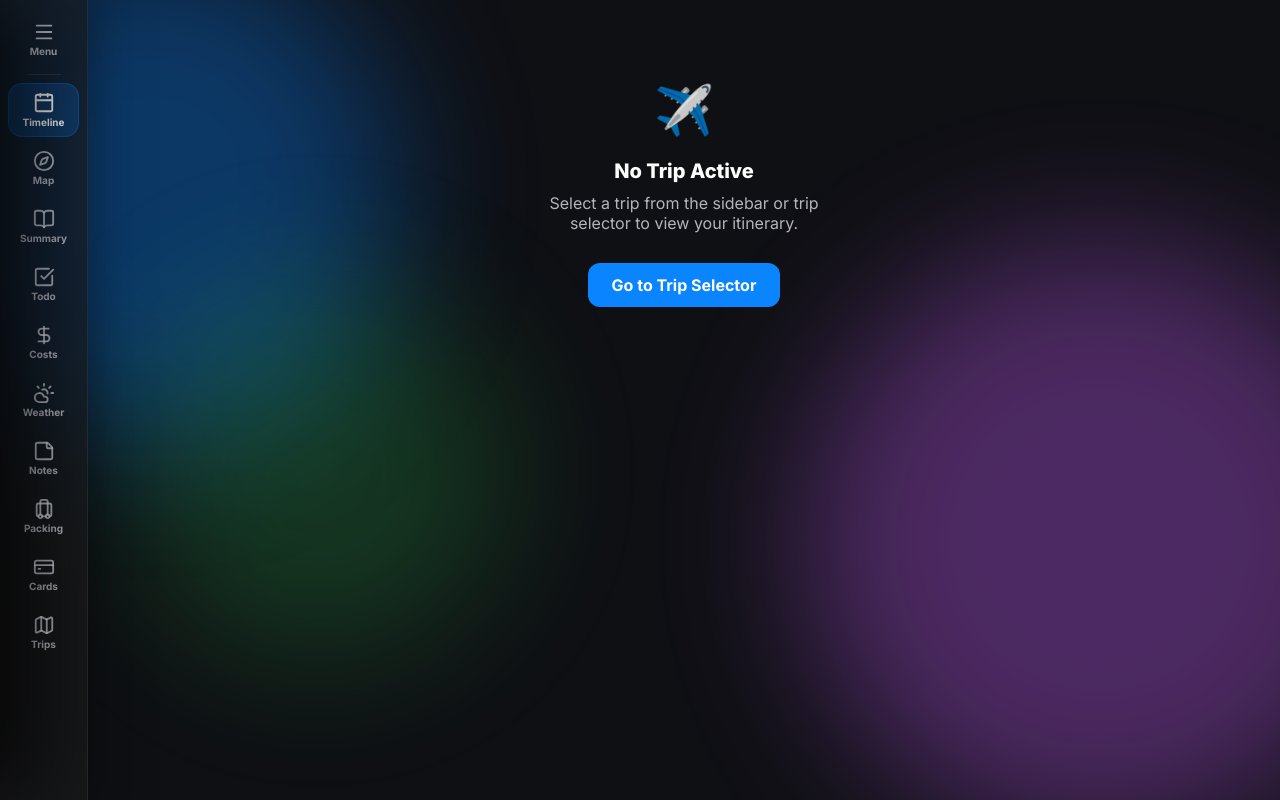
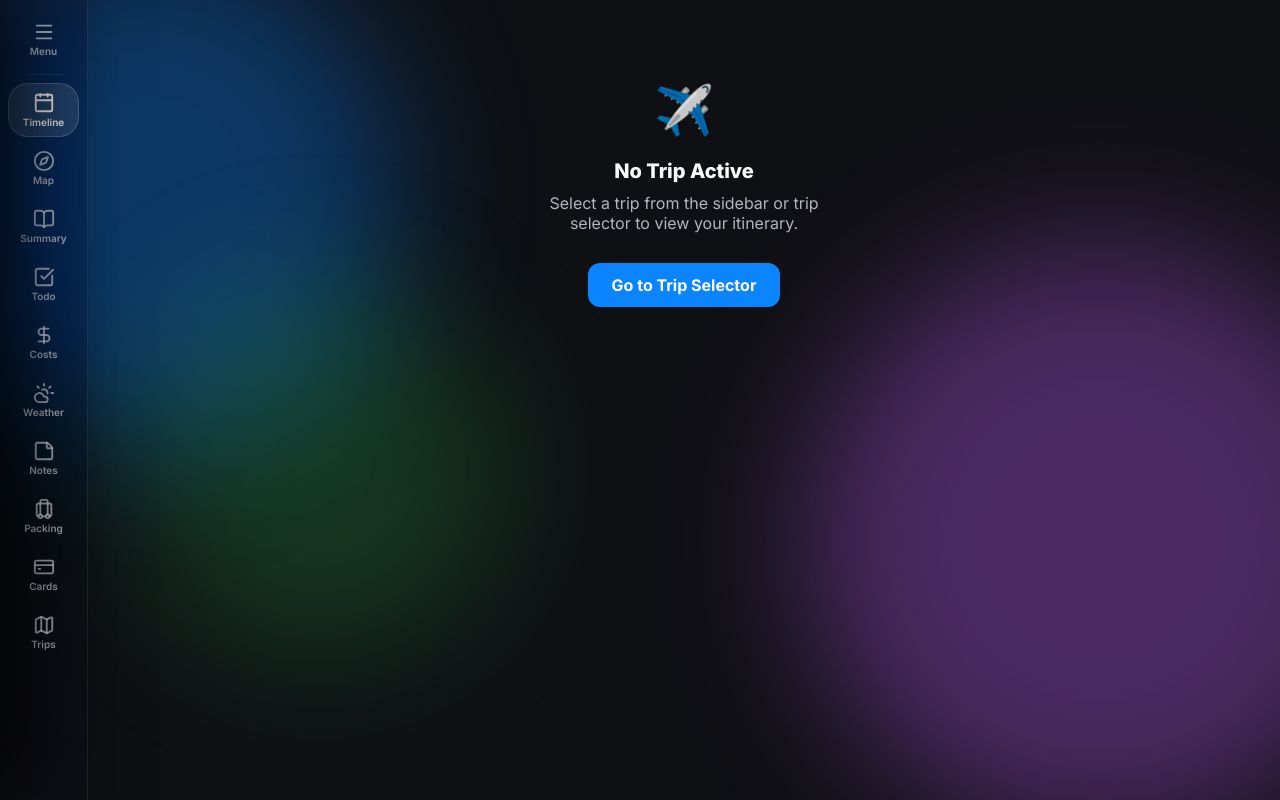
Before and after one commit to Jibboo41/vacay-planning, a React (Vite) app in the folder webapp/: page /timeline in a window 1280 px wide. Built offline with nearby package versions, Linux system fonts and the light colour scheme; no server answers; the database is empty; sample sign-in values are in the browser's storage.

Commit message:
Match bottom tab bar and side rail styling to the day pill bar
Co-authored-by: Jibboo41 <20841326+Jibboo41@users.noreply.github.com>

```diff
--- a/webapp/src/index.css
+++ b/webapp/src/index.css
@@ -293,11 +293,11 @@ input, textarea {
   gap: 6px;
   overflow-y: auto;
   padding: calc(12px + env(safe-area-inset-top)) 8px 16px;
-  background: rgba(28, 28, 30, 0.72);
+  background: rgba(15, 16, 20, 0.35);
   border-right: 1px solid rgba(255, 255, 255, 0.08);
-  box-shadow: 10px 0 36px rgba(0, 0, 0, 0.22);
-  backdrop-filter: blur(30px) saturate(1.5);
-  -webkit-backdrop-filter: blur(30px) saturate(1.5);
+  box-shadow: 4px 0 30px rgba(0, 0, 0, 0.1);
+  backdrop-filter: blur(40px) saturate(200%);
+  -webkit-backdrop-filter: blur(40px) saturate(200%);
 }
 
 .desktop-side-rail__list {
@@ -318,7 +318,9 @@ input, textarea {
   width: 100%;
   min-height: 54px;
   padding: 7px 3px;
-  border-radius: 14px;
+  border-radius: 20px;
+  border: 1px solid transparent;
+  background: transparent;
   display: flex;
   flex-direction: column;
   align-items: center;
@@ -327,24 +329,25 @@ input, textarea {
   color: var(--sys-label-secondary);
   text-decoration: none;
   font-size: 10px;
-  font-weight: 700;
+  font-weight: 600;
   line-height: 1.1;
-  transition: color 0.18s ease, background 0.18s ease, transform 0.18s ease;
+  transition: all 0.2s ease;
 }
 
 .desktop-side-rail__item:hover {
-  color: #fff;
-  background: rgba(255, 255, 255, 0.08);
+  color: var(--sys-label-primary);
+  background: rgba(255, 255, 255, 0.06);
 }
 
 .desktop-side-rail__item:active {
   transform: scale(0.94);
 }
 
-.desktop-side-rail__item--active {
-  color: #fff;
-  background: rgba(10, 132, 255, 0.24);
-  box-shadow: inset 0 0 0 1px rgba(10, 132, 255, 0.32);
+.desktop-side-rail__item--active,
+.desktop-side-rail__item--active:hover {
+  color: var(--sys-label-primary);
+  background: rgba(255, 255, 255, 0.12);
+  border-color: rgba(255, 255, 255, 0.20);
 }
 
 .mobile-tab-bar {
@@ -353,11 +356,11 @@ input, textarea {
   z-index: 2400;
   min-height: calc(var(--mobile-tab-bar-height) + env(safe-area-inset-bottom));
   padding: 4px 8px max(4px, env(safe-area-inset-bottom));
-  background: rgba(28, 28, 30, 0.82);
-  border-top: 1px solid rgba(255, 255, 255, 0.1);
-  box-shadow: 0 -10px 34px rgba(0, 0, 0, 0.28);
-  backdrop-filter: blur(30px) saturate(1.5);
-  -webkit-backdrop-filter: blur(30px) saturate(1.5);
+  background: rgba(15, 16, 20, 0.35);
+  border-top: 1px solid rgba(255, 255, 255, 0.08);
+  box-shadow: 0 -4px 30px rgba(0, 0, 0, 0.1);
+  backdrop-filter: blur(40px) saturate(200%);
+  -webkit-backdrop-filter: blur(40px) saturate(200%);
 }
 
 .mobile-tab-bar__list {
@@ -380,7 +383,9 @@ input, textarea {
   min-width: 0;
   min-height: 56px;
   padding: 5px 2px;
-  border-radius: 12px;
+  border-radius: 20px;
+  border: 1px solid transparent;
+  background: transparent;
   display: flex;
   flex-direction: column;
   align-items: center;
@@ -389,9 +394,9 @@ input, textarea {
   color: var(--sys-label-secondary);
   text-decoration: none;
   font-size: 9px;
-  font-weight: 700;
+  font-weight: 600;
   line-height: 1.1;
-  transition: color 0.16s ease, background 0.16s ease, transform 0.16s ease;
+  transition: all 0.2s ease;
 }
 
 .mobile-tab-bar__item span {
@@ -402,12 +407,13 @@ input, textarea {
 }
 
 .mobile-tab-bar__item:active {
-  transform: scale(0.92);
+  transform: scale(0.94);
 }
 
 .mobile-tab-bar__item--active {
-  color: var(--sys-blue);
-  background: rgba(10, 132, 255, 0.12);
+  color: var(--sys-label-primary);
+  background: rgba(255, 255, 255, 0.12);
+  border-color: rgba(255, 255, 255, 0.20);
 }
 
 .mobile-more-overlay {
```
